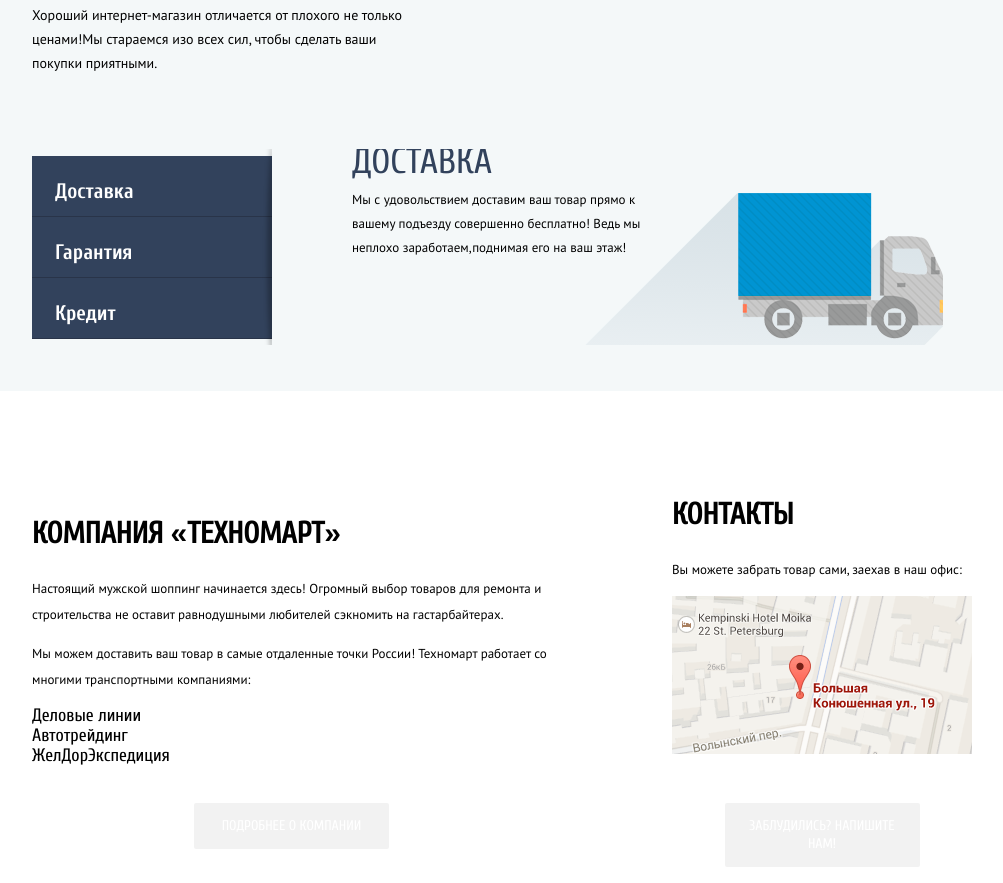
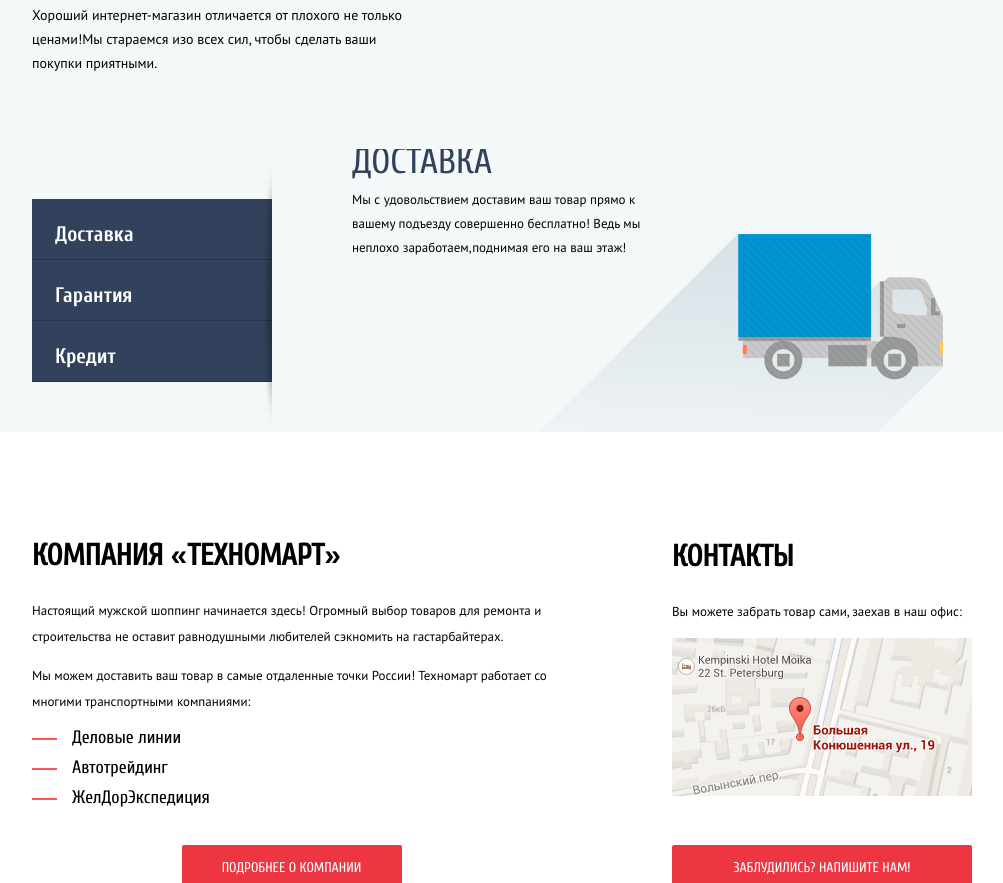
Before and after one commit to tsazanow/358299-technomart, a website: page source/index.html in a window 1280 px wide. Shown: the part 1917-2800 px from the top of the page, without its empty margins (138-1141 px from the left). Drawn offline with nearby package versions, Linux system fonts and the light colour scheme; files that its build step writes are made by us from their sources.

Commit message:
правки блоков services btn и about

```diff
--- a/source/index.html
+++ b/source/index.html
@@ -228,7 +228,7 @@
               <li class="services__cards-item services__cards-item--credit">
                 <p class="services__cards-title">Кредит</p>
                 <p class="services__cards-text">Залезть в долговую яму стало проще! Кредитные консультанты придут вам на помощь.</p>
-                <a class="btn btn__credit" href="#">Отправить заявку</a>
+                <a class="services__cards-btn btn" href="#">Отправить заявку</a>
               </li>
             </ul>
           </div>
@@ -247,13 +247,13 @@
               <li class="about__item">Автотрейдинг</li>
               <li class="about__item">ЖелДорЭкспедиция</li>
             </ul>
-            <a class="btn btn__about">Подробнее о компании</a>
+            <a class="btn btn--about about__list-btn">Подробнее о компании</a>
           </div>
           <div class="about__contacts">
             <h3 class="about__title">Контакты</h3>
             <p class="about__text">Вы можете забрать товар сами, заехав в наш офис:</p>
             <img src="img/mini-map.png" width="300" height="158" alt="Карта">
-            <a class="btn btn__about">Заблудились? Напишите нам!</a>
+            <a class="btn btn--contacts about__contacts-btn">Заблудились? Напишите нам!</a>
           </div>
         </section>
       </div>
--- a/source/less/blocks/about.less
+++ b/source/less/blocks/about.less
@@ -39,12 +39,27 @@
   margin-bottom: 37px;
   padding: 0;
 
-  list-style-type: none;
+  list-style: none;
 }
 
 .about__item {
+  position: relative;
+  margin-bottom: 10px;
+  padding-left: 40px;
+
   font-family: @cuprum;
   font-size: 18px;
   font-weight: 400;
   line-height: 20px;
+
+  &::before {
+    position: absolute;
+    content: "";
+    width: 25px;
+    height: 2px;
+    top: 50%;
+    left: 0;
+
+    background-color: #fb565a;
+  }
 }
--- a/source/less/blocks/btn.less
+++ b/source/less/blocks/btn.less
@@ -1,7 +1,7 @@
 .btn {
   display: block;
   box-sizing: border-box;
-  width: 195px;
+  min-width: 195px;
   margin: 0 auto;
   padding: 14px 15px;
 
@@ -22,7 +22,7 @@
   // }
 
   &--popular {
-    width: 253px;
+    min-width: 253px;
     min-height: 38px;
 
     // padding: 14px 55px;
@@ -30,7 +30,7 @@
 
   &--buy {
     position: relative;
-    width: 121px;
+    min-width: 121px;
     min-height: 38px;
 
     font-family: @ptsans-bold;
@@ -53,14 +53,14 @@
 	    margin-top: -23px;
     }
   }
-}
 
-// .btn__credit {
-//   background-color: #f2f2f2;
-// }
+  &--about {
+    width: 220px;
+  }
 
-.btn__about {
-  background-color: #f2f2f2;
+  &--contacts {
+    width: 300px;
+  }
 }
 
 .btn__social {
--- a/source/less/blocks/services.less
+++ b/source/less/blocks/services.less
@@ -53,6 +53,7 @@
   display: flex;
   flex-direction: column;
   flex-basis: 240px;
+  min-height: 183px;
 
   margin: 0;
   padding: 0;
@@ -77,6 +78,7 @@
   box-sizing: border-box;
   min-width: 240px;
   height: 61px;
+  margin: 0;
   padding-left: 23px;
   padding-top: 20px;
   padding-bottom: 21px;
@@ -114,11 +116,11 @@
 
 .services__cards-item {
   width: 620px;
-  min-height: 147px;
+  min-height: 283px;
   margin-top: 0;
-  margin-right: 80px;
+  margin-right: 320px;
   margin-left: auto;
-  margin-bottom: auto;
+  margin-bottom: 0;
 
   transition: transform 0.8s ease;
 
@@ -140,7 +142,6 @@
   &--guarantee {
     position: relative;
     margin-left: 0;
-    margin-right: 0;
 
     &::before {
       position: absolute;
@@ -156,12 +157,14 @@
 
   &--credit {
     position: relative;
+    margin-left: 0;
+    margin-right: 0;
 
     &::before {
       position: absolute;
       content: "";
       top: 0;
-      left: 60%;
+      left: 20%;
       width: 465px;
       height: 285px;
 
@@ -193,14 +196,23 @@
   text-align: left;
 }
 
+.services__cards-btn {
+  position: absolute;
+  content: "";
+  width: 195px;
+  height: 46px;
+  bottom: 0;
+  left: 0;
+}
+
 #delivery:checked ~ .services__cards > .services__cards-item {
   transform: translate(0);
 }
 
 #guarantee:checked ~ .services__cards > .services__cards-item {
-  transform: translate(-700px);
+  transform: translate(-940px);
 }
 
 #credit:checked ~ .services__cards > .services__cards-item {
-  transform: translate(-1320px);
+  transform: translate(-1880px);
 }
```
